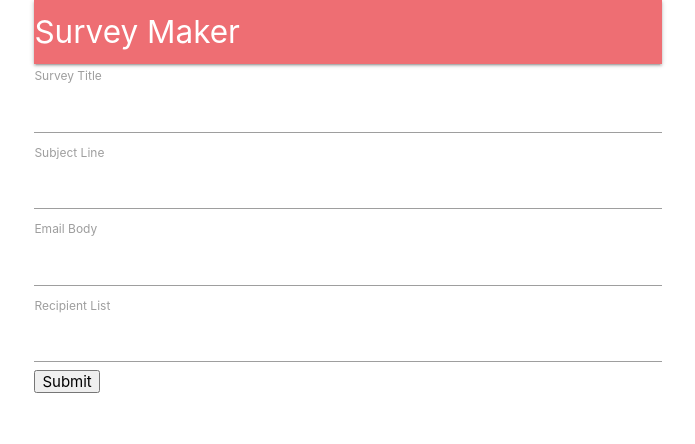
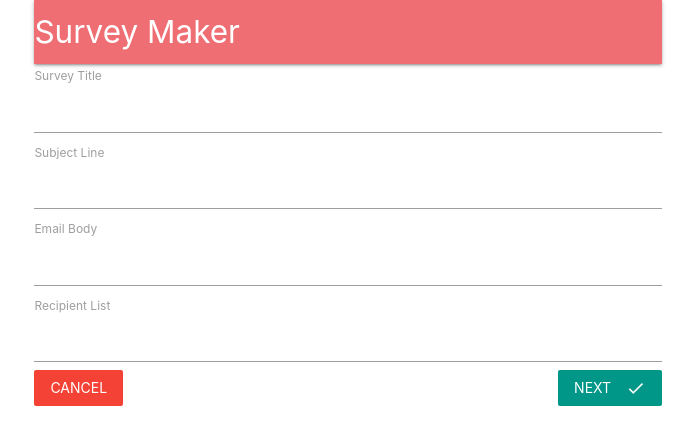
Before and after one commit to jane-gerashchenko/survey-maker, a React (Create React App) app in the folder client/: page /surveys/new in a window 1280 px wide. Shown: the top 444 px of the page, without its empty margins (292-987 px from the left). Built offline with nearby package versions, Linux system fonts and the light colour scheme; no server answers.

Commit message:
cancel and next buttons

```diff
--- a/client/src/components/surveys/SurveyForm.js
+++ b/client/src/components/surveys/SurveyForm.js
@@ -1,6 +1,7 @@
 import _ from 'lodash';
 import React, { Component } from 'react';
 import { reduxForm, Field } from 'redux-form';
+import { Link } from 'react-router-dom';
 import SurveyField from './SurveyField';
 
 const FIELDS = [
@@ -24,13 +25,30 @@
             <div>
                 <form onSubmit={this.props.handleSubmit(values => console.log("values ", values))}>
                     {this.renderFields()}
-                    <button type="submit">Submit</button>
+                    <Link to="/surveys" className="red btn-flat white-text">
+                        Cancel
+                    </Link>
+                    <button type="submit" className="teal btn-flat right white-text">
+                        Next
+                        <i className="material-icons right">done</i>
+                    </button>
                 </form>
             </div>
         );
     }
 }
 
+function validate(values) {
+    const errors = {};
+
+    if (!values.title) {
+        errors.title = 'You must provide a title';
+    }
+
+    return errors;
+}
+
 export default reduxForm({
+    validate,
     form: 'surveyForm'
 })(SurveyForm);
```
